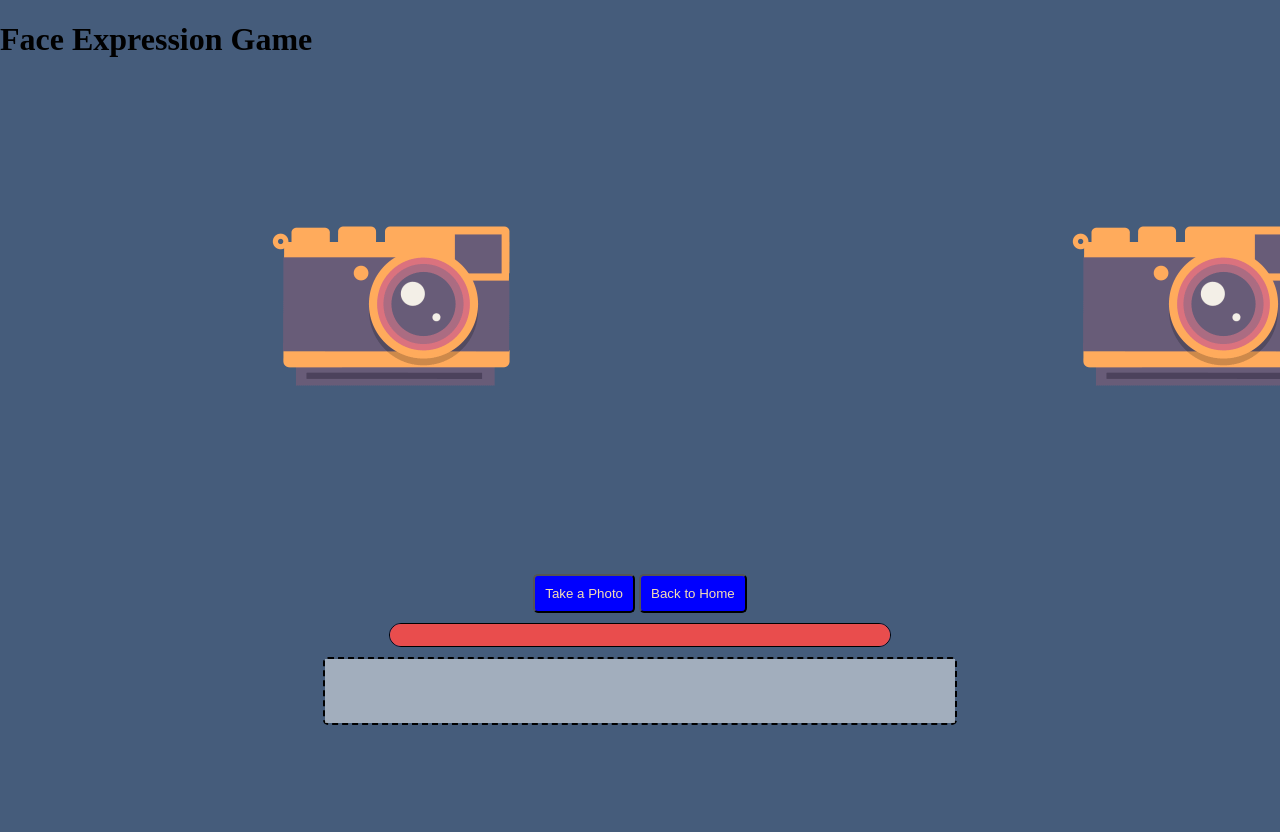
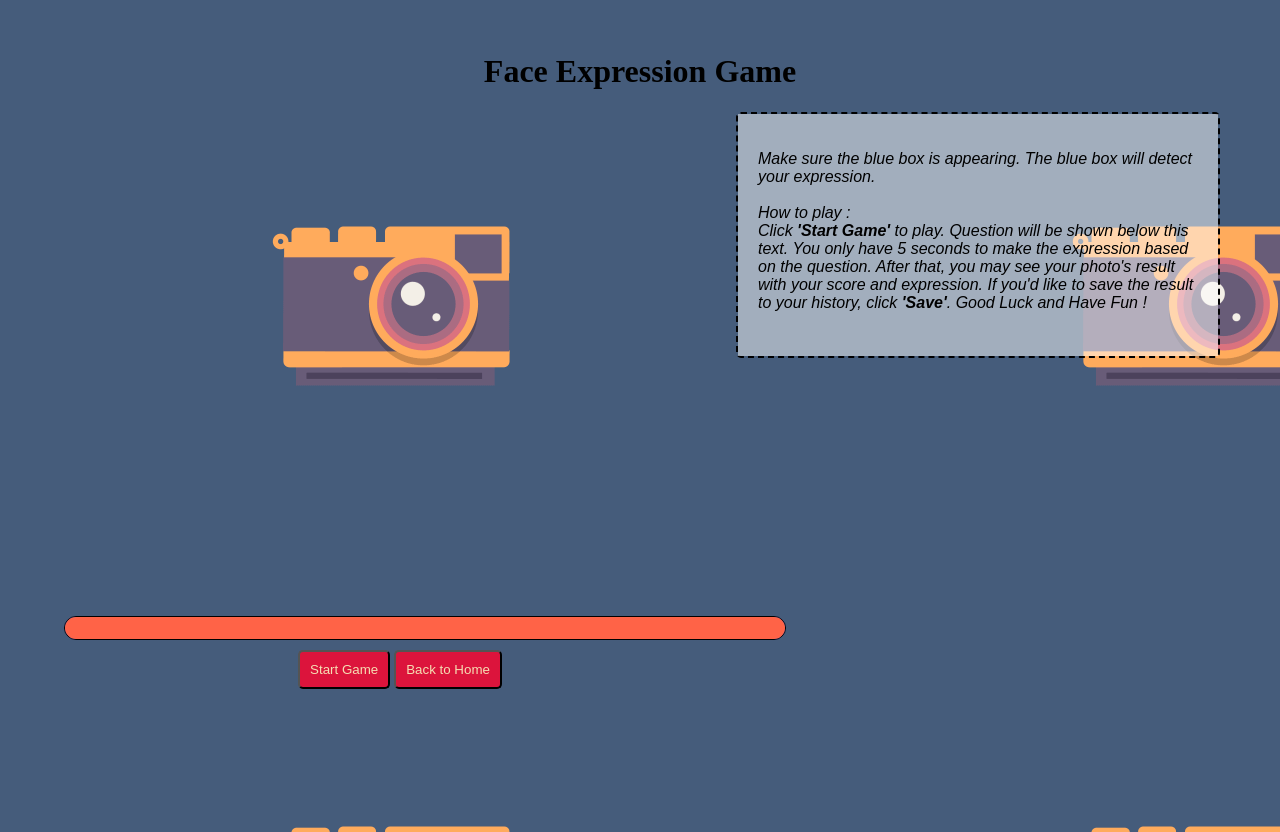
Before and after one commit to 2SIMA-Tim-Struktur-Data/face-detection-game, a PHP site: page /main.php in a window 1280 px wide. Before the commit the page ends 725 px from the top, so only its background shows below. Run offline with PHP 8.4, Linux system fonts and the light colour scheme; a user stored in the database is signed in.

Commit message:
Change game UI

```diff
--- a/css/main.css
+++ b/css/main.css
@@ -4,22 +4,33 @@ body {
     width: auto;
     height: 100vh;
     background-image: url(../img/face.gif);
-    overflow-x: hidden;
+    overflow: hidden;
 }
 
 .container {
-    position: relative;
+    margin: 2rem 4rem;
+}
+.row {
+    display: flex;
+    flex-wrap: wrap;
+}
+.center {
     text-align: center;
+}
+h1 .title {
+    color: #ffffff;
 }
 video #video {
     margin: 0;
     padding: 0;
     position: absolute;
+    width: 100%;
 }
 
 canvas {
     position: absolute;
     top: 0;
+    left: 0;
     left: 50%;
     transform: translate(-50%,0);
 }
@@ -36,35 +47,35 @@ canvas#snapshot_result {
     background: rgba(255,255,255,0.5);
 }
 .text p {
+    color: #000000;
+    font-family: sans-serif;
     font-size: 1.5rem;
 }
-.game_start_btn, .home-btn {
+
+p.manual {
+    font-size: 1rem;
+    text-align: left;
+}
+
+.game_start_btn, .home-btn, .again, .save {
     padding: 10px;
-    background-color: blue;
+    background-color: crimson;
     color: wheat;
     border-radius: 5px;
 }
 
 .game_start_btn:hover, .home-btn:hover {
     background-color: tomato;
-    color: black;
     transition: .2s ease;
 }
 
 .game_start_btn:active, .home-btn:active {
-    background-color: aquamarine;
-}
-
-p#result_text {
-    color: #ffffff;
-    font-family: sans-serif;
-    font-size: 1.5rem;
-    margin-bottom: 0;
+    background-color: cadetblue;
 }
 
 .box {
     margin: 0 auto;
-    width: 630px;
+    width: 100%;
     position: relative;
     border: dashed black 2px;
     border-radius: 5px;
@@ -75,7 +86,7 @@ p#result_text {
 }
 
 #progressBar {
-    width: 500px;
+    width: 720px;
     margin: 10px auto;
     height: 22px;
     background-color: rgb(52, 78, 192);
@@ -88,7 +99,27 @@ p#result_text {
     text-align: right;
     padding: 0 10px;
     line-height: 22px; /* same as #progressBar height if we want text middle aligned */
-    background-color: rgb(233, 77, 77);
+    background-color: tomato;
     border-radius: 50px;
     box-sizing: border-box;
   }
+
+  @media only screen and (min-width: 991.999px) {
+    .col-md-7 {
+        flex: 0 0 58.333333%;
+        max-width: 58.333333%;
+        position: relative;
+    }
+    .col-md-5 {
+        flex: 0 0 41.666667%;
+        max-width: 41.666667%;
+        position: relative;
+    }
+  }
+  @media only screen and (min-width: 320px) {
+    .col-xs-12 {
+        max-width: 100%;
+        flex: 0 0 100%;
+        position: relative;
+    }
+  }
--- a/main.php
+++ b/main.php
@@ -6,8 +6,8 @@
     <meta charset="UTF-8">
     <meta name="viewport" content="width=device-width, initial-scale=1.0">
     <meta http-equiv="X-UA-Compatible" content="ie=edge">
+    <link rel="stylesheet" href="css/main.css">
     <script src="https://cdnjs.cloudflare.com/ajax/libs/jquery/3.4.1/jquery.min.js" charset="utf-8"></script>
-    <link rel="stylesheet" href="css/main.css">
     <title>Play the Game | Face Detection Game</title>
 </head>
 
@@ -18,38 +18,51 @@
         header("Location: ./login.php");
     }
     ?>
+    <div class="container">
 
+        <div class="row">
+            <div class="col-xs-12">
                 <!-- Title -->
-    <h1>Face Expression Game</h1>
+                <h1 class="title center">Face Expression Game</h1>
+            </div>
+            <div class="col-md-7 co1-xs-12">
                 <!-- Webcam screen-->
-    <div class="container">
+                <div class="web_cam center">
                     <video id="video" width="630" height="490" autoplay muted>
                     </video>
                 </div>
                 <canvas id="snapshot_result" width="630" height="490"></canvas>
-
-    <!-- Capture button to start the game -->
-    <div class="controller">
-        <button id="startbutton" class="game_start_btn">Take a Photo</button>
-        <button onclick="playAgain()" id="playagain" class="again">Play Again</button>
-        <button id="savebutton" class="save">Save Result</button>
-        <a href="./index.php"><button id="homebutton" class="home-btn">Back to Home</button></a>
-    </div>
-    <!-- <form action="./php/ajaxUpload.php" method="POST">
-    </form> -->
-
-    <!-- Snapshot result -->
                 <div id="progressBar">
                     <div class="bar"></div>
                 </div>
+                <!-- Capture button to start the game -->
+                <div class="controller">
+                    <button id="startbutton" class="game_start_btn">Start Game</button>
+                    <button onclick="playAgain()" id="playagain" class="again">Play Again</button>
+                    <button id="savebutton" class="save">Save</button>
+                    <a href="./index.php"><button id="homebutton" class="home-btn">Back to Home</button></a>
+                </div>
+            </div>
+
+            <div class="col-md-5 co1-xs-12">
+
+                <!-- Snapshot result -->
                 <div class="box">
                     <div class="text">
+                        <p class="manual"><em>Make sure the blue box is appearing. The blue box will detect your expression. <br><br>
+                            How to play : <br> Click <b>'Start Game'</b> to play. Question will be shown below this text. You only have 5 seconds to make the expression based on the question. After that, you may see your photo's result with your score and expression. If you'd like to save the result to your history, click <b>'Save'</b>. Good Luck and Have Fun !</em>
+                        </p>
                         <h1 id="question"></h1>
                         <p id="myEmotion"></p>
                         <p id="myScore"></p>
                         <p id="undetect"></p>
                         <p id="seeresult"></p>
                     </div>
+                </div>
+            </div>
+        </div>
+
+
     </div>
 
 
```
Lines whose indentation alone changed are shown as unchanged.
